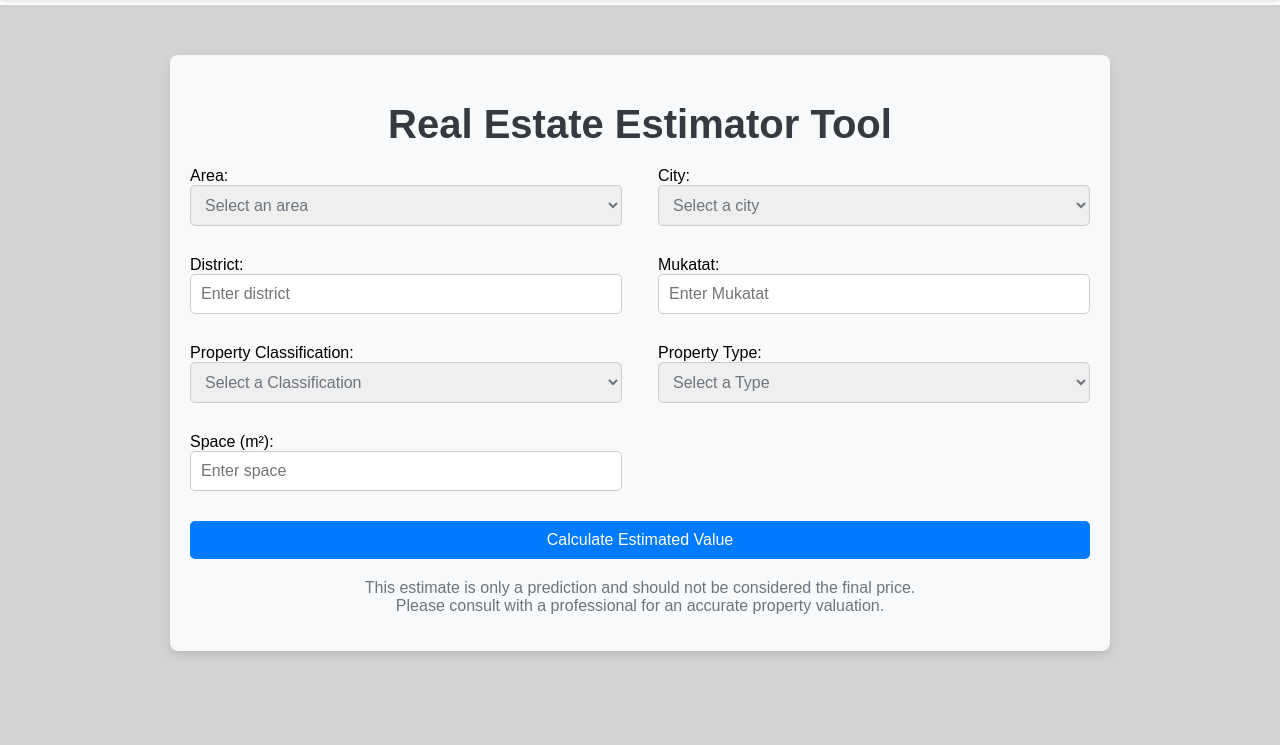
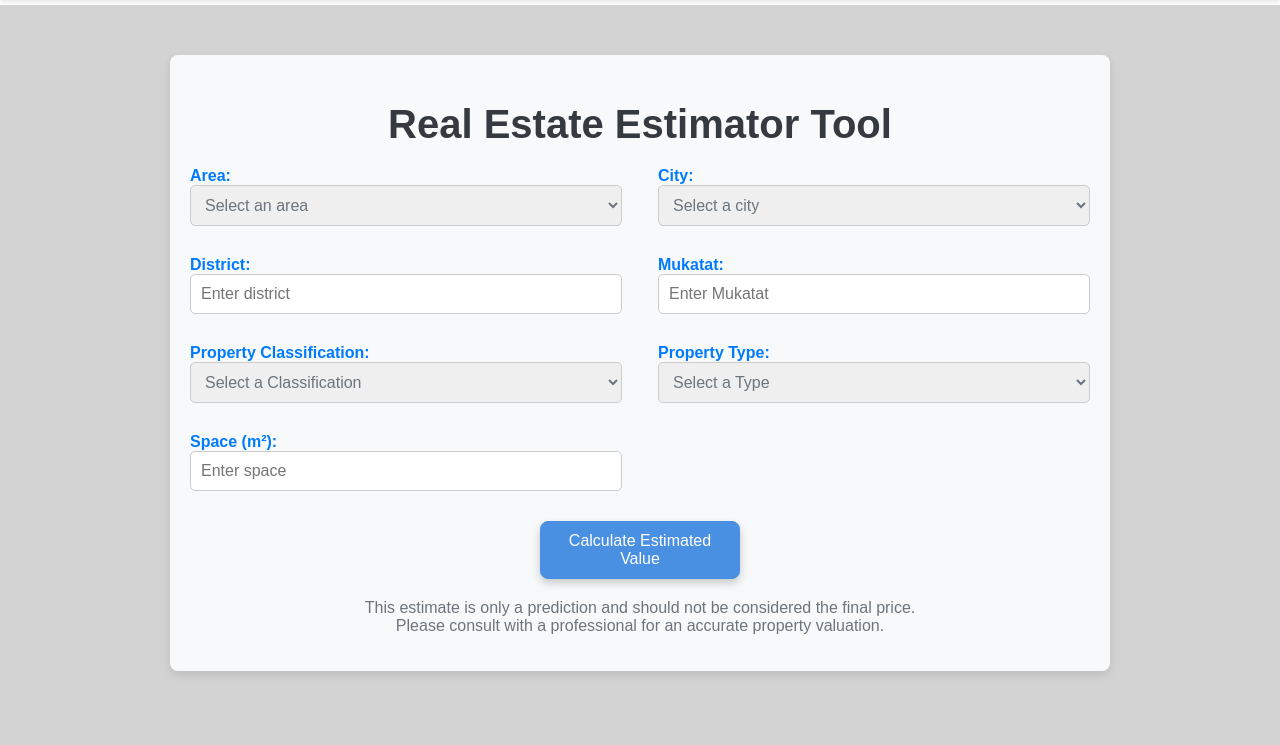
Before and after one commit to SalmanSaleh1/Real-Estate-Estimator, a Flask app: page /estimator in a window 1280 px wide. Shown: the part 76-821 px from the top of the page. Run offline with Flask 3, Linux system fonts and the light colour scheme; parts of the project's set-up code (start-up, migrations or seed data) failed here and were passed over.

Commit message:
Estimator tool button adjutstion and recoloring
made the calculate button smaller and centered and the title of each field has been changed to blue

```diff
--- a/src/flask_website/static/css/estimator.css
+++ b/src/flask_website/static/css/estimator.css
@@ -1,12 +1,18 @@
+/* Blue, bold text styling for specific labels */
+.highlight-blue {
+  color: #007bff; /* Bright blue color */
+  font-weight: bold;
+}
+
 /* Estimator page wrapper styling */
 .estimator-wrapper {
-  background-color: #f8f9fa; /* Same background color as aboutus.css */
-  padding: 20px; /* Match padding with aboutus.css */
-  border-radius: 8px; /* Match border radius with aboutus.css */
-  box-shadow: 0 4px 8px rgba(0, 0, 0, 0.1); /* Same shadow effect as aboutus.css */
-  max-width: 900px; /* Match maximum width with aboutus.css */
+  background-color: #f8f9fa;
+  padding: 20px;
+  border-radius: 8px;
+  box-shadow: 0 4px 8px rgba(0, 0, 0, 0.1);
+  max-width: 900px;
   margin: auto;
-  margin-top: 50px; /* Space above the container */
+  margin-top: 50px;
 }
 
 /* Estimator page container styling */
@@ -19,11 +25,11 @@
 
 /* Title styling */
 .estimator-title {
-  font-size: 2.5rem; /* Match font size with h1 in aboutus.css */
+  font-size: 2.5rem;
   font-weight: bold;
   text-align: center;
-  margin-bottom: 20px; /* Match spacing with aboutus.css */
-  color: #343a40; /* Dark grey color for the title */
+  margin-bottom: 20px;
+  color: #343a40;
 }
 
 /* Form container styling */
@@ -32,6 +38,7 @@
   flex-direction: column;
   gap: 15px;
   width: 100%;
+  align-items: center; /* Center the form contents, including the button */
 }
 
 /* Container for two columns of form inputs */
@@ -39,6 +46,7 @@
   display: flex;
   justify-content: space-between;
   gap: 10px;
+  width: 100%;
 }
 
 /* Styling for each column */
@@ -58,30 +66,35 @@
   padding: 10px;
   border-radius: 5px;
   border: 1px solid #ccc;
-  font-size: 1rem; /* Match font size with paragraph text in aboutus.css */
-  color: #6c757d; /* Medium grey color for input text */
+  font-size: 1rem;
+  color: #6c757d;
 }
 
 /* Button styling */
 .btn-primary {
-  background-color: #007bff; /* Same blue color for consistency */
+  background-color: #4a90e2;
   color: white;
-  padding: 10px;
-  border: none;
-  border-radius: 5px;
+  padding: 10px 20px;
+  border: 1px solid #4a90e2;
+  border-radius: 8px;
   cursor: pointer;
-  font-size: 1rem; /* Font size for buttons to match text */
+  font-size: 1rem;
+  box-shadow: 0px 4px 8px rgba(0, 0, 0, 0.2);
+  transition: background-color 0.3s ease, box-shadow 0.3s ease;
+  max-width: 200px;
+  width: 100%;
+  text-align: center;
 }
 
-/* Button hover effect */
 .btn-primary:hover {
-  background-color: #0056b3; /* Darker shade of blue for hover effect */
+  background-color: #357ABD;
+  box-shadow: 0px 6px 12px rgba(0, 0, 0, 0.3);
 }
 
 /* Disclaimer styling */
 .disclaimer {
-  font-size: 1rem; /* Match font size with paragraphs */
-  color: #6c757d; /* Medium grey color for the disclaimer */
+  font-size: 1rem;
+  color: #6c757d;
   margin-top: 20px;
   text-align: center;
   max-width: 600px;
@@ -89,14 +102,14 @@
 
 /* Result box styling */
 .result-box {
-  display: none; /* Hide the result box by default */
+  display: none;
   margin-top: 20px;
   padding: 20px;
-  background-color: #f8f9fa; /* Match background color with aboutus.css */
+  background-color: #f8f9fa;
   border: 1px solid #ddd;
   border-radius: 5px;
   text-align: center;
-  font-size: 1.25rem; /* Slightly larger for emphasis */
+  font-size: 1.25rem;
   font-weight: bold;
-  color: #495057; /* Slightly lighter grey for result text */
+  color: #495057;
 }
--- a/src/flask_website/templates/estimator.html
+++ b/src/flask_website/templates/estimator.html
@@ -19,7 +19,7 @@
         <div class="form-row">
           <div class="form-column">
             <div class="form-group">
-              <label for="area">Area:</label>
+              <label for="area"class="highlight-blue">Area:</label>
               <select name="area" id="area" class="form-control" required>
                 <option value="">Select an area</option>
                 <option value="منطقة الرياض">منطقة الرياض</option>
@@ -42,7 +42,7 @@
           <!-- City dropdown -->
           <div class="form-column">
             <div class="form-group">
-              <label for="city">City:</label>
+              <label for="city"class="highlight-blue">City:</label>
               <select name="city" id="city" class="form-control" required>
                 <option value="">Select a city</option>
               </select>
@@ -54,14 +54,14 @@
         <div class="form-row">
           <div class="form-column">
             <div class="form-group">
-              <label for="district">District:</label>
+              <label for="district"class="highlight-blue">District:</label>
               <input type="text" name="district" id="district" placeholder="Enter district" class="form-control" required>
             </div>
           </div>
 
           <div class="form-column">
             <div class="form-group">
-              <label for="mukatat">Mukatat:</label>
+              <label for="mukatat"class="highlight-blue">Mukatat:</label>
               <input type="text" name="mukatat" id="mukatat" placeholder="Enter Mukatat" class="form-control" required>
             </div>
           </div>
@@ -71,7 +71,7 @@
         <div class="form-row">
           <div class="form-column">
             <div class="form-group">
-              <label for="property_classification">Property Classification:</label>
+              <label for="property_classification"class="highlight-blue">Property Classification:</label>
               <select name="property_classification" id="property_classification" class="form-control" required>
                 <option value="">Select a Classification</option>
                 <option value="سكني">سكني</option>
@@ -84,7 +84,7 @@
 
           <div class="form-column">
             <div class="form-group">
-              <label for="property_type">Property Type:</label>
+              <label for="property_type"class="highlight-blue">Property Type:</label>
               <select name="property_type" id="property_type" class="form-control" required>
                 <option value="">Select a Type</option>
                 <option value="أرض">أرض</option>
@@ -99,7 +99,7 @@
         <div class="form-row">
           <div class="form-column">
             <div class="form-group">
-              <label for="space">Space (m²):</label>
+              <label for="space"class="highlight-blue">Space (m²):</label>
               <input type="number" name="space" id="space" placeholder="Enter space" class="form-control" required>
             </div>
           </div>
```
